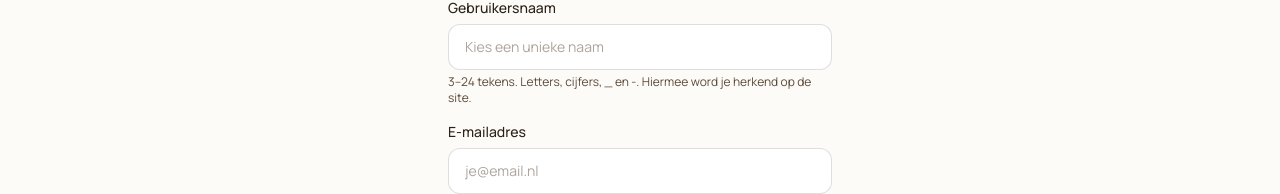
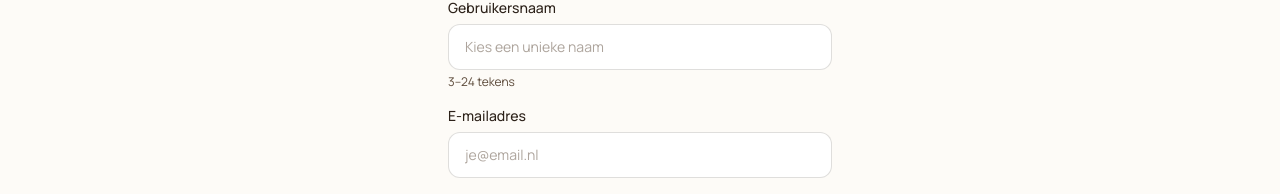
Before and after one commit to Michiel-H/LekkerPlekje, a Next.js app: page /registreren in a window 1280 px wide. Shown: the part 219-413 px from the top of the page. Built offline with nearby package versions, Linux system fonts and the light colour scheme; no server answers; the database is empty.

Commit message:
Shorten gebruikersnaam helper text to "3-24 tekens"
Co-Authored-By: Claude Opus 4.6 <noreply@anthropic.com>

```diff
--- a/src/app/registreren/RegisterForm.tsx
+++ b/src/app/registreren/RegisterForm.tsx
@@ -143,7 +143,7 @@ export default function RegisterForm() {
                 className="w-full rounded-xl border border-espresso/15 bg-white px-4 py-3 text-sm text-espresso placeholder:text-espresso-light/50 focus:outline-none focus:ring-2 focus:ring-spritz/50"
               />
               <p className="mt-1 text-xs text-espresso-light">
-                3–24 tekens. Letters, cijfers, _ en -. Hiermee word je herkend op de site.
+                3–24 tekens
               </p>
             </div>
 
```
